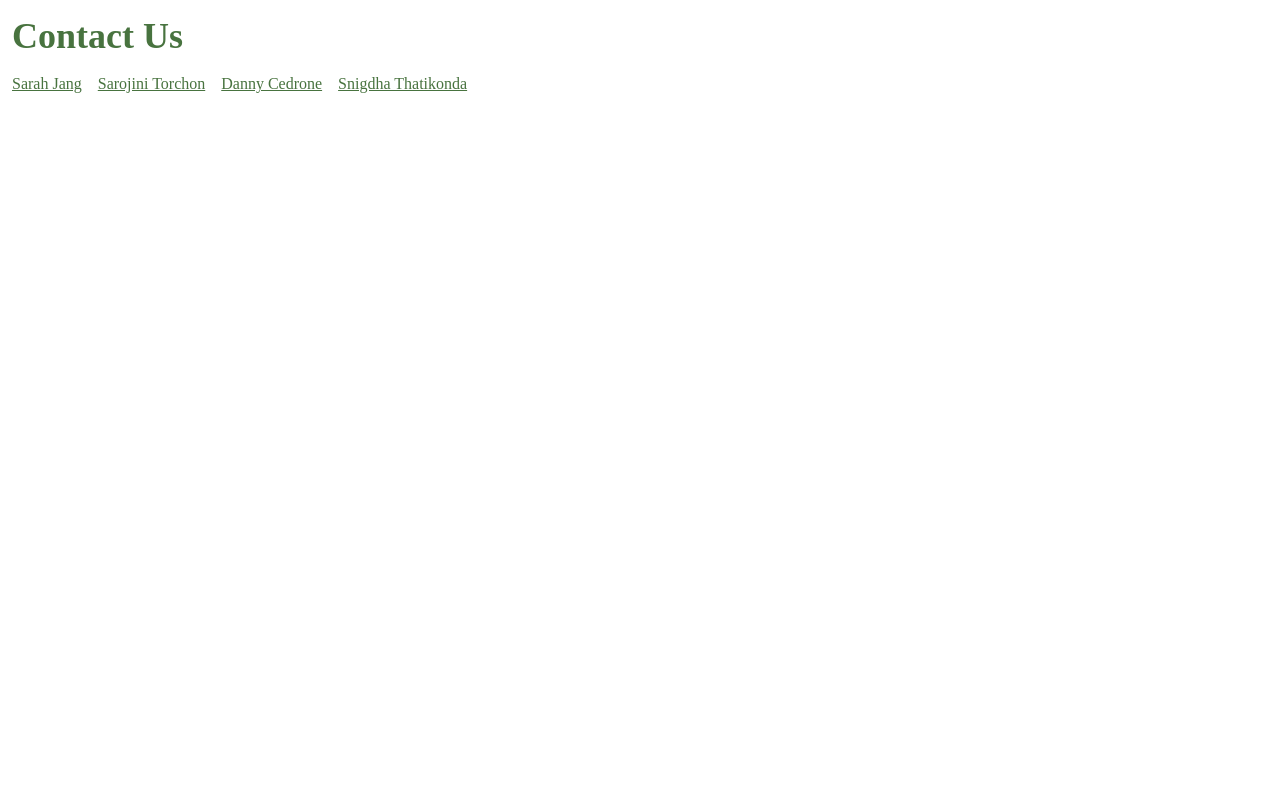
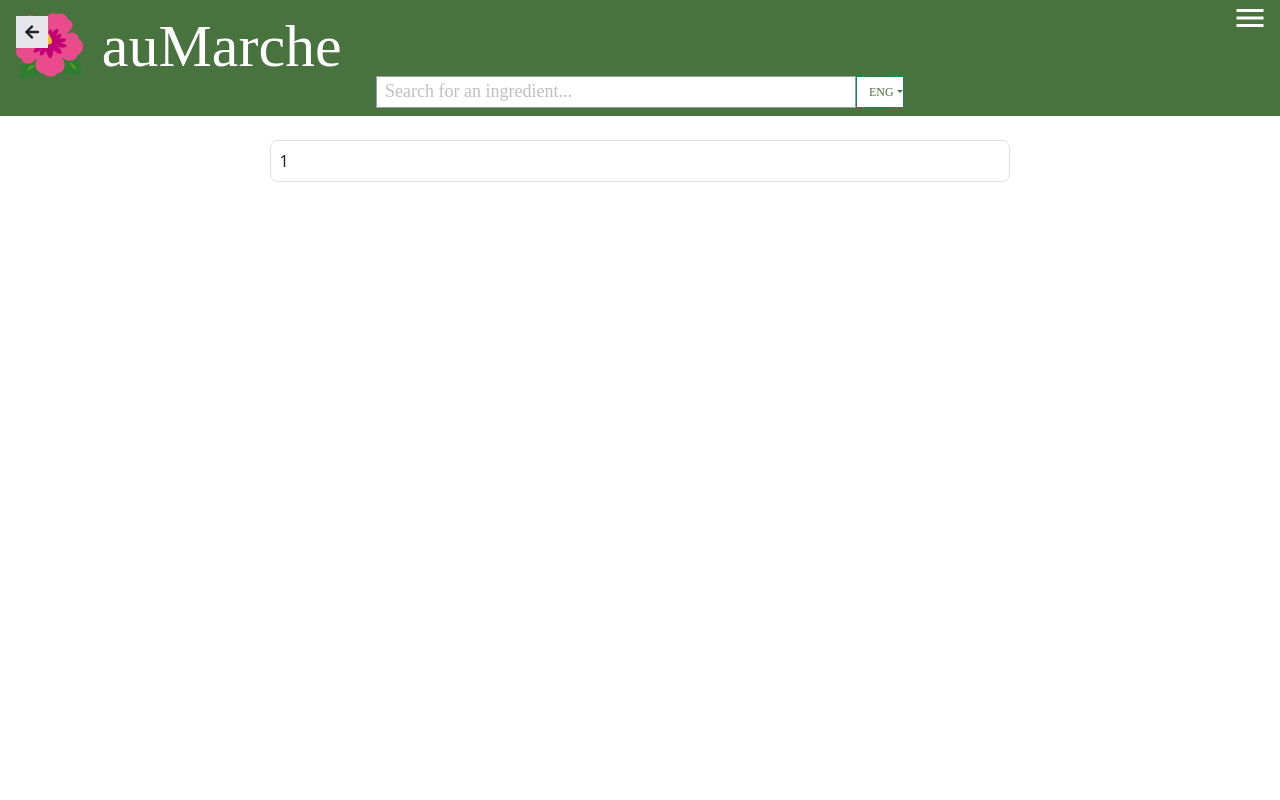
Before and after one commit to Sarojini-T/CS426-auMarche, a React (Vite) app: page /suggestion/1 in a window 1280 px wide. Shown: the top 800 px of the page. Built offline with nearby package versions, Linux system fonts and the light colour scheme; a web font is replaced by a local one.

Commit message:
send item name to suggestion page search bar

```diff
--- a/src/App.tsx
+++ b/src/App.tsx
@@ -24,7 +24,8 @@
               <Route path='/'>
                 <Route index element={ <Homepage /> } />
               </Route>
-              <Route path='/suggestion' element={ <SuggestionPage /> }>
+              <Route path='/suggestion/:itemName?'>
+                <Route index element={ <SuggestionPage /> } />
               </Route>
               <Route path='/profile' element={ <ProfilePage /> }>
               </Route>
--- a/src/pages/ResultsPage/ResultsPage.tsx
+++ b/src/pages/ResultsPage/ResultsPage.tsx
@@ -68,7 +68,7 @@
                     </div>
                 </div>
             </div>
-            <SuggestionButton buttonFn={() => navigate("/suggestion")} />
+            <SuggestionButton buttonFn={() => navigate(`/suggestion/${itemName}`)} />
         </div>
         </>
     );
--- a/src/pages/UserSuggestionPage/SuggestionPage.tsx
+++ b/src/pages/UserSuggestionPage/SuggestionPage.tsx
@@ -4,9 +4,11 @@
 import SearchBar from "./components/SearchBar";
 import NavBar from "../../components/Navbar/NavBar";
 import { FaArrowLeft } from "react-icons/fa";
+import { useParams } from "react-router";
 
 const SuggestionsPage: React.FC = () => {
-  const [searchTerm, setSearchTerm] = useState<string>("");
+  const { itemName } =  useParams();
+  const [searchTerm, setSearchTerm] = useState<string>(itemName === undefined ? "" : itemName);
   const [selectedItem, setSelectedItem] = useState<ItemData | null>(null);
   const [submitted, setSubmitted] = useState<boolean>(false);
 
```
